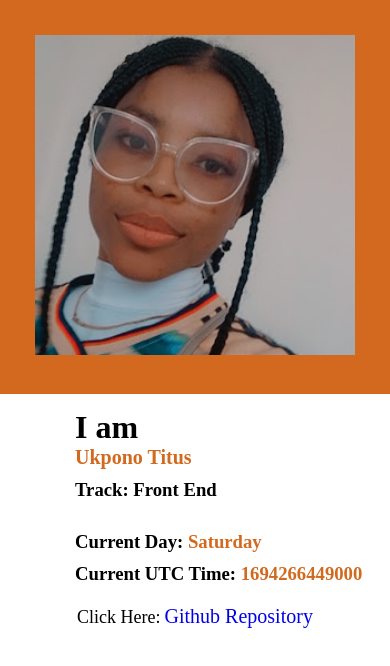
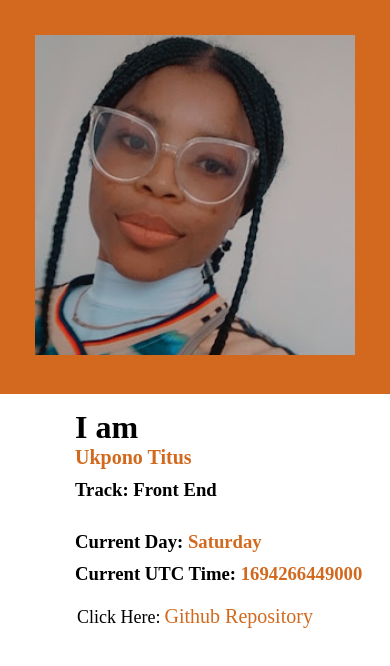
Before and after one commit to ukponotitus/Hng-First-Stage, a plain HTML site: page index.html in a window 390 px wide. Drawn offline with Linux system fonts and the light colour scheme.

Commit message:
first stage hng

```diff
--- a/index.html
+++ b/index.html
@@ -4,8 +4,8 @@
     <meta charset="UTF-8">
     <meta http-equiv="X-UA-Compatible" content="IE=edge">
     <meta name="viewport" content="width=device-width, initial-scale=1.0">
-    <link rel="stylesheet" href="index.css">
-    <title>Ukpono - Personal Portfolio </title>
+    <link rel="stylesheet" href="style.css">
+    <title>Ukpono - Personal Data </title>
 </head>
 <body>
     <div class="container">
@@ -35,7 +35,7 @@
                     </div>
                     <div class="links">
                         <span class="Click">Click Here:</span>
-                        <a  href="https://github.com/ukponotitus/Hng-First-Stage">Github Repository</a>
+                        <a class="linkcolor" href="https://github.com/ukponotitus/Hng-First-Stage">Github Repository</a>
                     </div>
                 </div>
                   <div class="image" >
--- a/index.css
+++ b/style.css
@@ -116,6 +116,11 @@ background-color: white;
         margin-left: 10%;
         width: 100%;
     }
+    .linkcolor{
+        color: chocolate;
+        /* opacity: 0.7; */
+
+    }
 
 }
 /* medium device */
```
